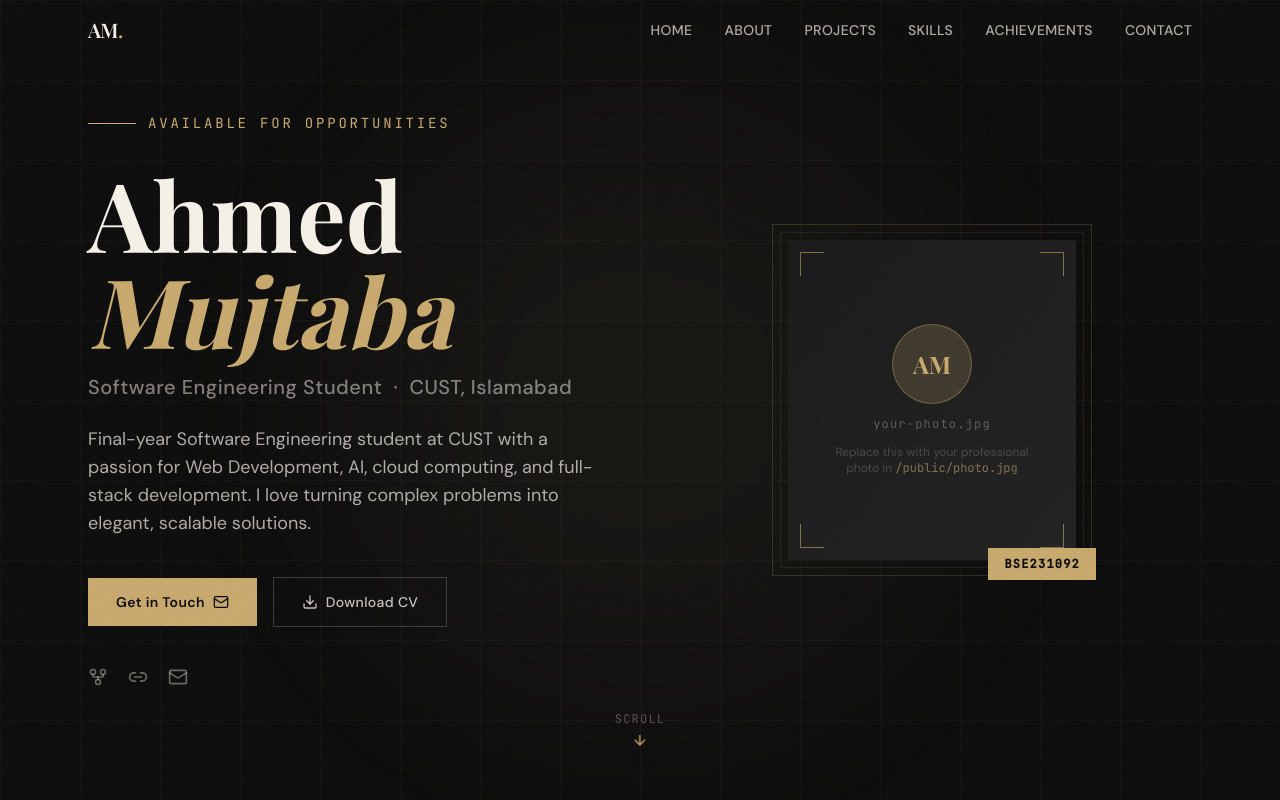
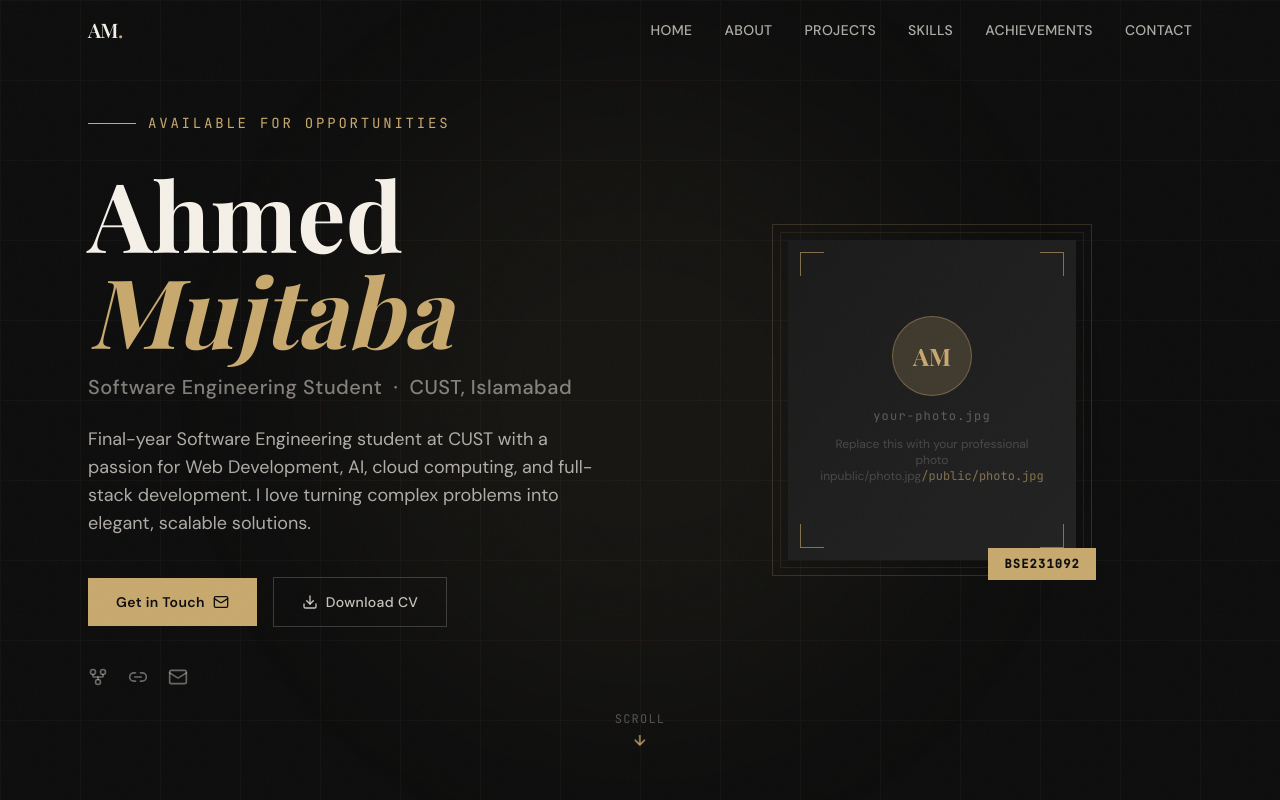
Before and after one commit to ahmedmujtaba45/My-Portfolio, a React (Vite) app: page / in a window 1280 px wide. Shown: the top 800 px of the page. Built offline with nearby package versions, Linux system fonts and the light colour scheme; a web font is replaced by a local one.

Commit message:
Update Hero.jsx

```diff
--- a/src/sections/Hero.jsx
+++ b/src/sections/Hero.jsx
@@ -151,7 +151,7 @@ export default function Hero() {
                     your-photo.jpg
                   </p>
                   <p className="font-body text-xs text-cream/20 text-center px-8">
-                    Replace this with your professional photo in{" "}
+                    Replace this with your professional photo in{"public/photo.jpg"}
                     <code className="text-accent/60">/public/photo.jpg</code>
                   </p>
                 </div>
```
